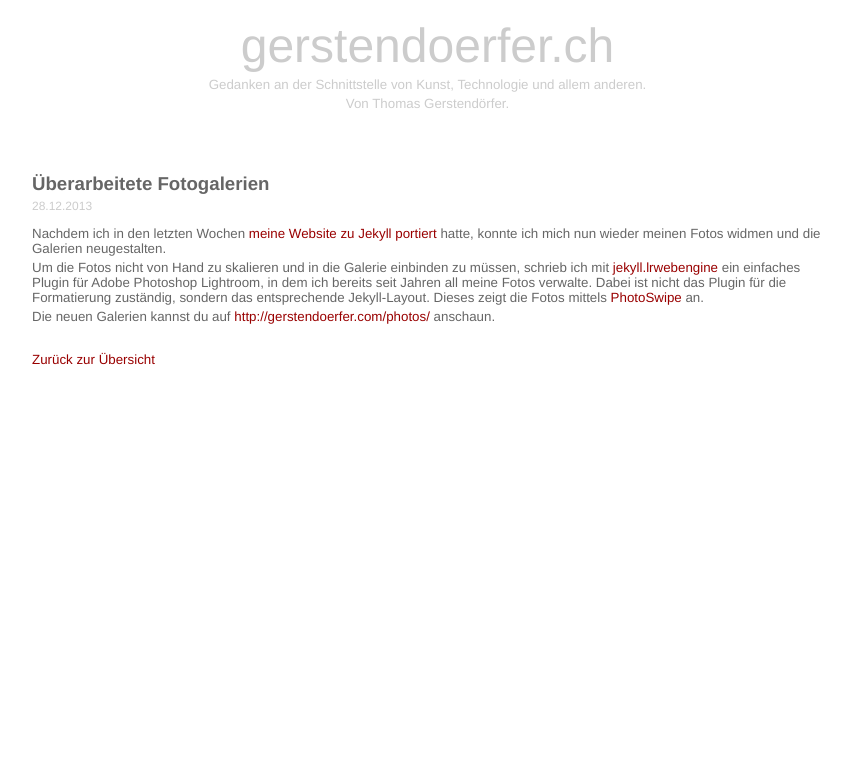
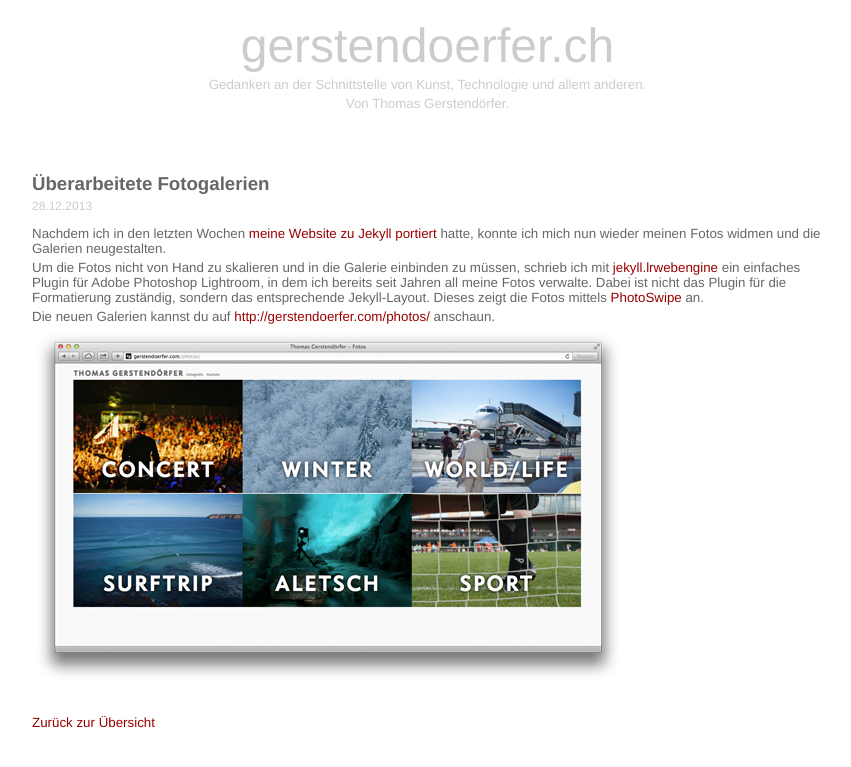
Before and after one commit to tgerstendoerfer/tgerstendoerfer.github.io, a Jekyll site: the page built from _posts/2013-12-28-neue-fotogalerien.md, in a window 1280 px wide. Shown: the top 767 px of the page, without its empty margins (214-1065 px from the left). Built offline with Jekyll 4.4.1, drawn with Linux system fonts in a browser that asks for light colours.

Commit message:
add screenshot to my galleries

```diff
--- a/_posts/2013-12-28-neue-fotogalerien.md
+++ b/_posts/2013-12-28-neue-fotogalerien.md
@@ -19,3 +19,5 @@ Dieses zeigt die Fotos mittels [PhotoSwipe](http://www.photoswipe.com) an.
 
 Die neuen Galerien kannst du auf <http://gerstendoerfer.com/photos/>
 anschaun.
+
+<a href="http://gerstendoerfer.com/photos/" title="Thomas Gerstendörfers Fotos"><img src="/images/galleries-2013.png" alt="Screenshot"></a>
```
Also changed, not shown: images/galleries-2013.png (added).
